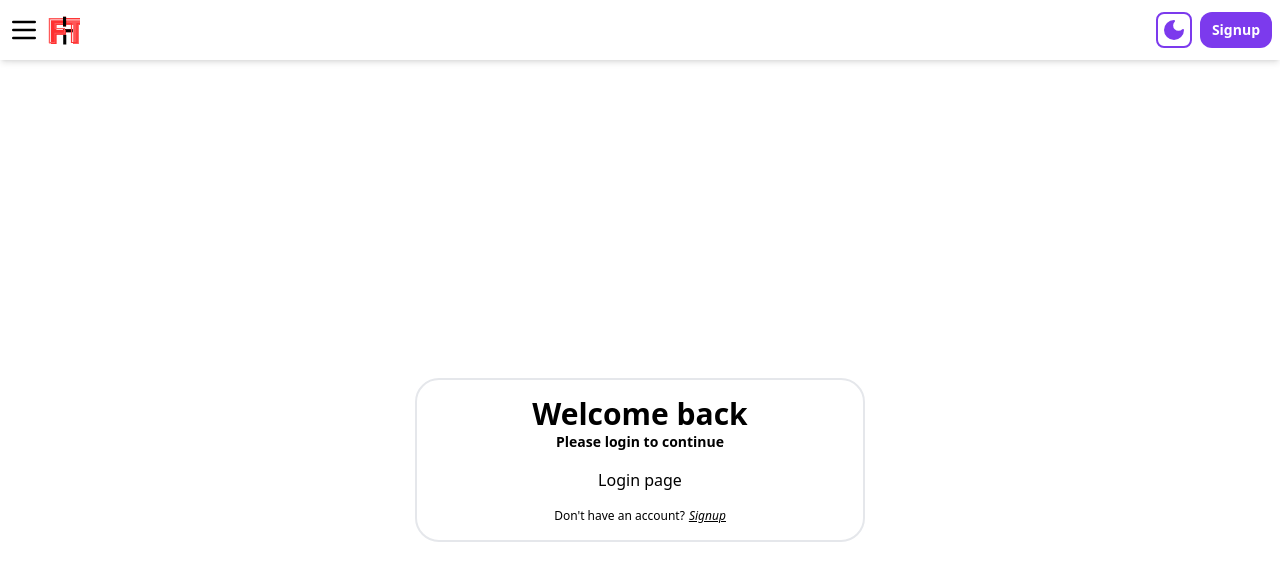
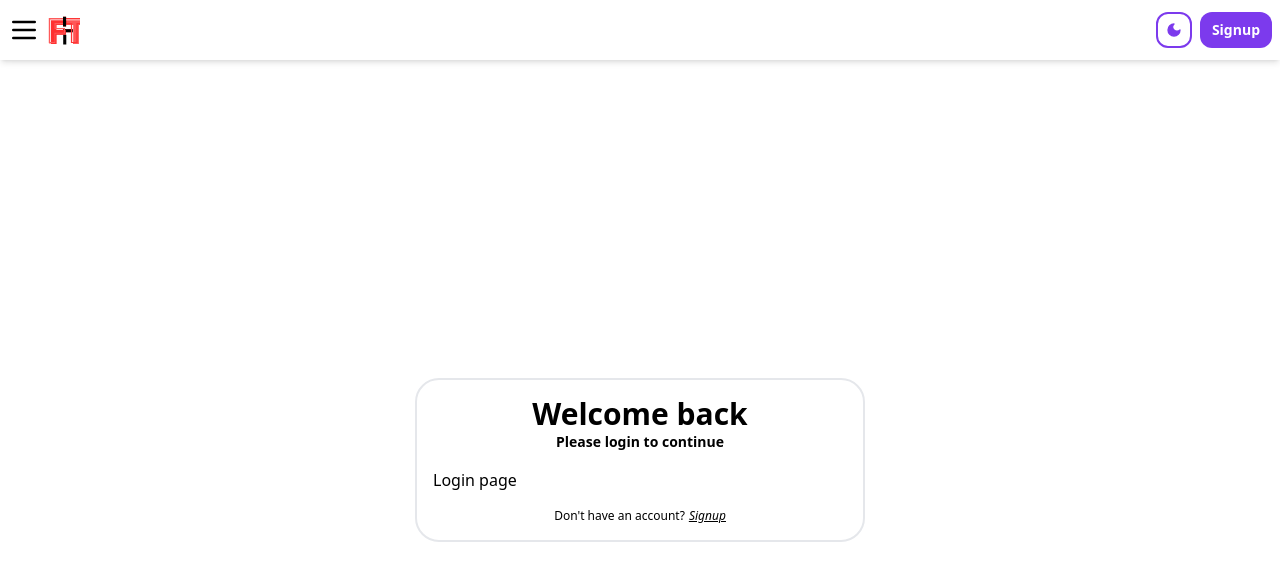
Before and after one commit to Nithinreddy1019/Finance-tracker, a React (Vite) app in the folder frontend/: page /login in a window 1280 px wide. Shown: the top 580 px of the page. Built offline with nearby package versions, Linux system fonts and the light colour scheme.

Commit message:
ui: modifications

```diff
--- a/frontend/src/components/ui/card-wrapper.tsx
+++ b/frontend/src/components/ui/card-wrapper.tsx
@@ -20,7 +20,7 @@ export const CardWrapper = ({
     return (
         <div className="flex flex-col items-center justify-center gap-y-4 border-2 rounded-3xl p-4 w-[350px] md:w-[450px] border-light-bordercolor dark:border-dark-bordercolor dark:bg-dark-backgroundtwo ">
 
-            <div className="flex flex-col items-center">
+            <div className="flex flex-col items-center w-full">
                 <h1 className="text-3xl font-semibold">
                     {headerName}
                 </h1>
@@ -29,11 +29,11 @@ export const CardWrapper = ({
                 </p>
             </div>
 
-            <div>
+            <div className="w-full flex flex-col">
                 {children}
             </div>
 
-            <div className="flex items-center justify-center">
+            <div className="flex items-center justify-center w-full">
                 <p className="text-xs">
                     {backLinkDialog}
                 </p>
--- a/frontend/src/components/ui/darkmode-toggle.tsx
+++ b/frontend/src/components/ui/darkmode-toggle.tsx
@@ -16,9 +16,9 @@ export const DarkModeToggle = () => {
     return (
         <div>
             {/* Add theme mode colors */}
-            <button onClick={handleDarkModeToggle} className="transition-all duration-100 border-2 border-light-primary rounded-lg px-1 py-1 dark:border-dark-primary hover:bg-gray-200 dark:hover:bg-gray-900">
-                {dark && <Sun fill="#7C3AED" color="#7C3AED"/>}
-                {!dark && <Moon fill="#7C3AED" color="#7C3AED"/>}
+            <button onClick={handleDarkModeToggle} className="transition-all duration-100 border-2 border-light-primary rounded-xl px-2 py-2 dark:border-dark-primary hover:bg-gray-200 dark:hover:bg-gray-900">
+                {dark && <Sun fill="#7C3AED" color="#7C3AED" size={16}/>}
+                {!dark && <Moon fill="#7C3AED" color="#7C3AED" size={16}/>}
             </button>
         </div>
     )
```
